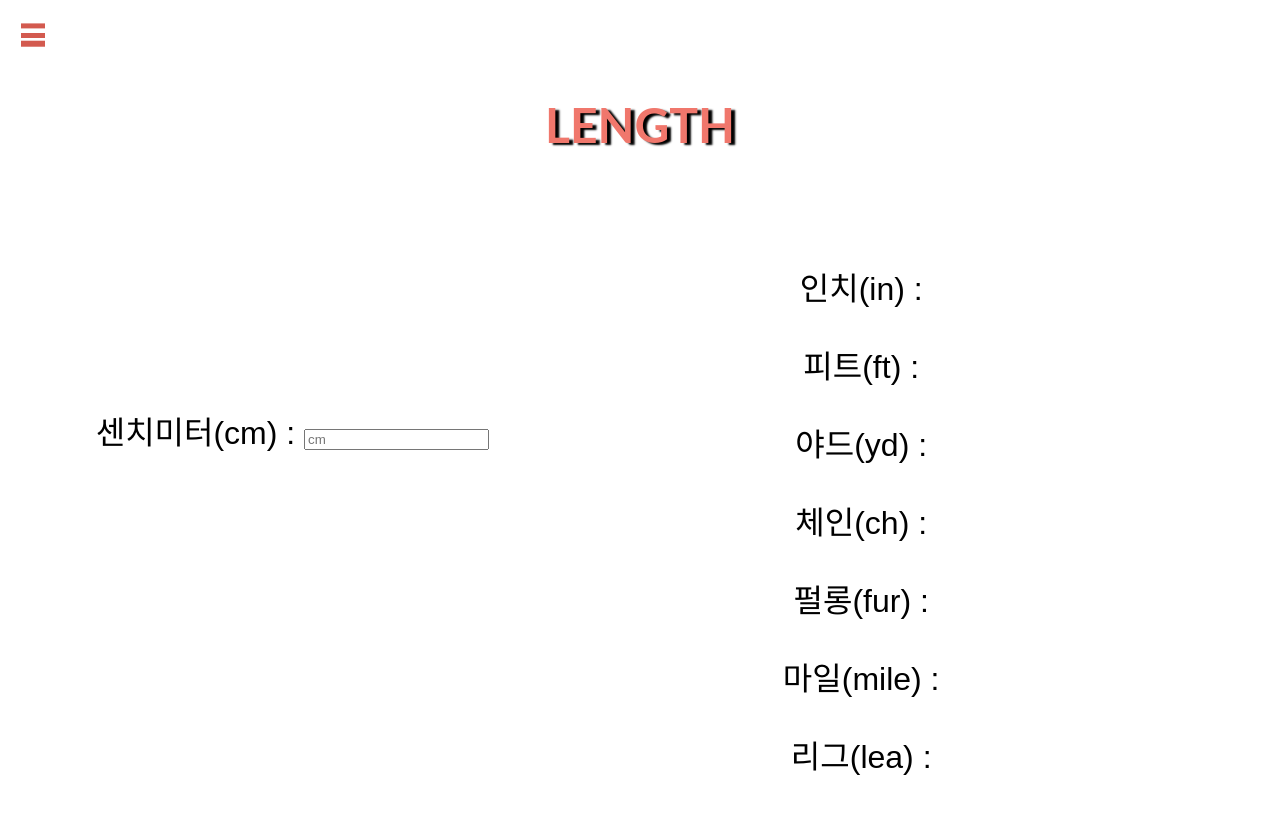
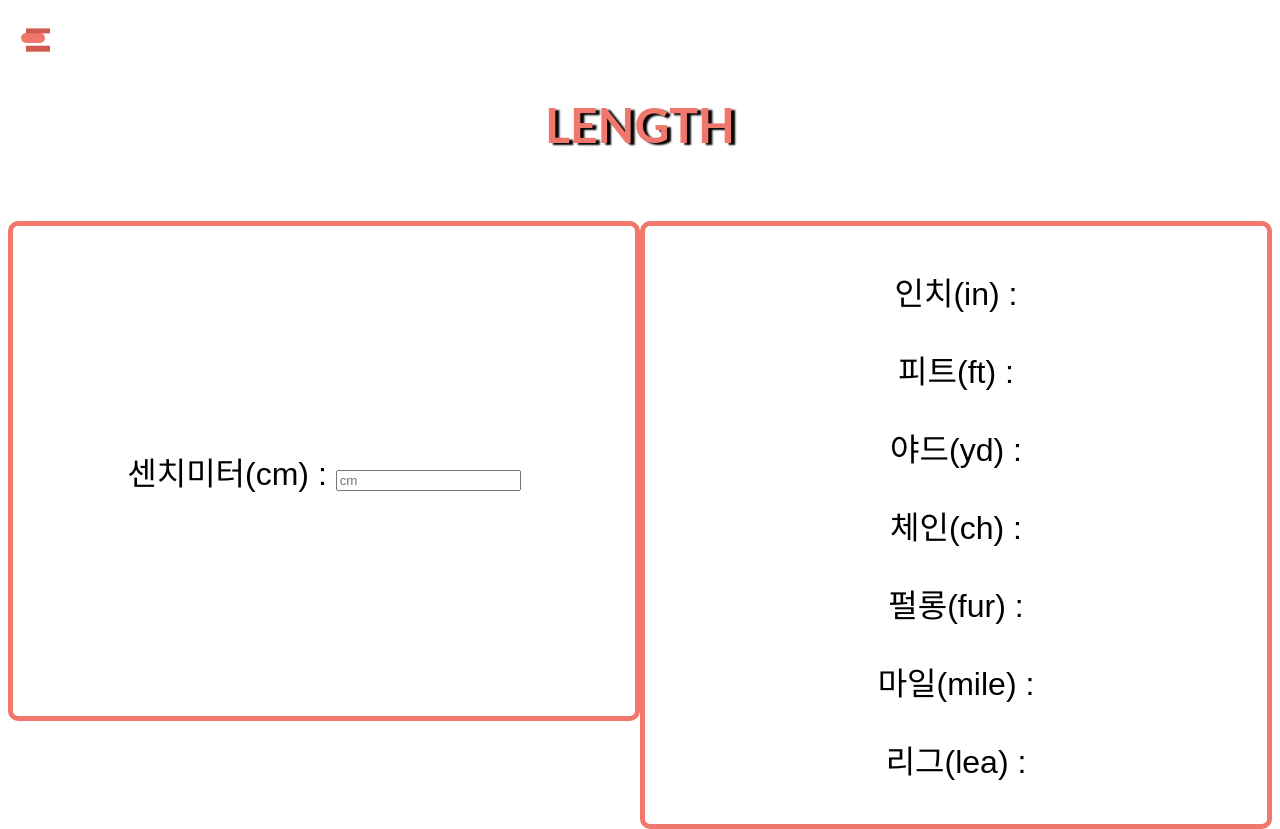
Before and after one commit to 1KimJiHyeon/M_CONVERT, a Django app: page /unit/length in a window 1280 px wide. Before the commit the page ends 775 px from the top, so only its background shows below. Run offline with Django 3.2, Linux system fonts and the light colour scheme; some libraries are stand-ins or nearby versions; some web fonts are replaced.

Commit message:
css수정

```diff
--- a/app/static/css/length.css
+++ b/app/static/css/length.css
@@ -22,8 +22,12 @@ h1{
     font-family: 'sunflower', sans-serif;
   }
 
-.wrap { float: left; padding: 10px; width: 45%;}
+.wrap { float: left; padding: 10px; width: 50%;}
 
+div{
+  border: 5px solid #f0776c;
+  border-radius: 10px;
+}
 
 
 
--- a/app/templates/date.html
+++ b/app/templates/date.html
@@ -38,7 +38,7 @@
         <input id="InputAD" type="number" placeholder="서기"
         oninput="AfterDieToBuddhist(this.value); AfterDieToDanki(this.value); AfterDieToJudaism(this.value)"
         onchange="AfterDieToBuddhist(this.value); AfterDieToDanki(this.value); AfterDieToJudaism(this.value)">
-    </p></div>
+    </p><br><br><br></div>
     <div class="wrap"><span><p><label>불기: <span id="OutputBuddhist"></span>년</p></label>
     <p><label>단기: <span id="OutputDanki"></span>년</p></label>
     <p><label>유대교: <span id="OutputJudaism"></span>년</p></label>
--- a/app/templates/length.html
+++ b/app/templates/length.html
@@ -33,11 +33,11 @@
 <br><br>
 <form method="post">
   <div class="wrap">
-    <br><br><br><br><br><br><br><br><p><label>센치미터(cm) : </label>
+    <br><br><br><br><br><br><br><br><br><br><p><label>센치미터(cm) : </label>
     <input id="inputcm" type="number" placeholder="cm"
     oninput="Convert_in(this.value); Convert_ft(this.value); Convert_yd(this.value); Convert_ch(this.value); Convert_fur(this.value); Convert_mile(this.value); Convert_lea(this.value); "
     onchange="Convert_in(this.value);Convert_ft(this.value); Convert_yd(this.value); Convert_ch(this.value); Convert_fur(this.value); Convert_mile(this.value); Convert_lea(this.value); " >
-    </p>
+    </p><br><br><br><br><br><br><br><br><br><br>
 
   </div>
 </form>
--- a/app/templates/weight.html
+++ b/app/templates/weight.html
@@ -36,7 +36,7 @@
       <input id="inputg" type="number" placeholder="g"
       oninput="Convert_oz(this.value); Convert_lb(this.value); Convert_st(this.value); Convert_qtr(this.value); "
     onchange="Convert_oz(this.value); Convert_lb(this.value); Convert_st(this.value); Convert_qtr(this.value); ">
-    </p>
+    </p><br><br><br><br><br><br>
 
     </div>
   </form>
```
Also changed, not shown: app/static/css/date.css (+7 -1 lines), app/static/css/volume.css (+6 -1 lines), app/static/css/weight.css (+6 -1 lines), app/templates/volume.html (+3 -4 lines).
